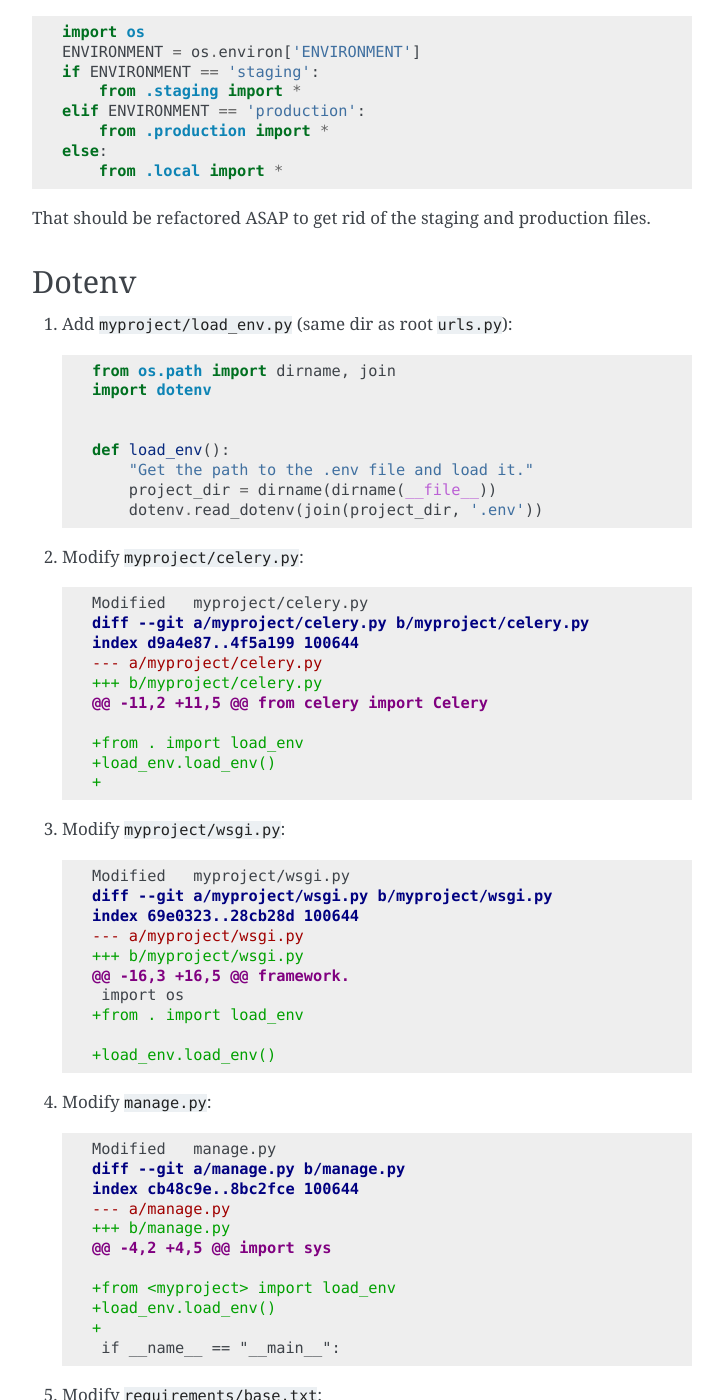
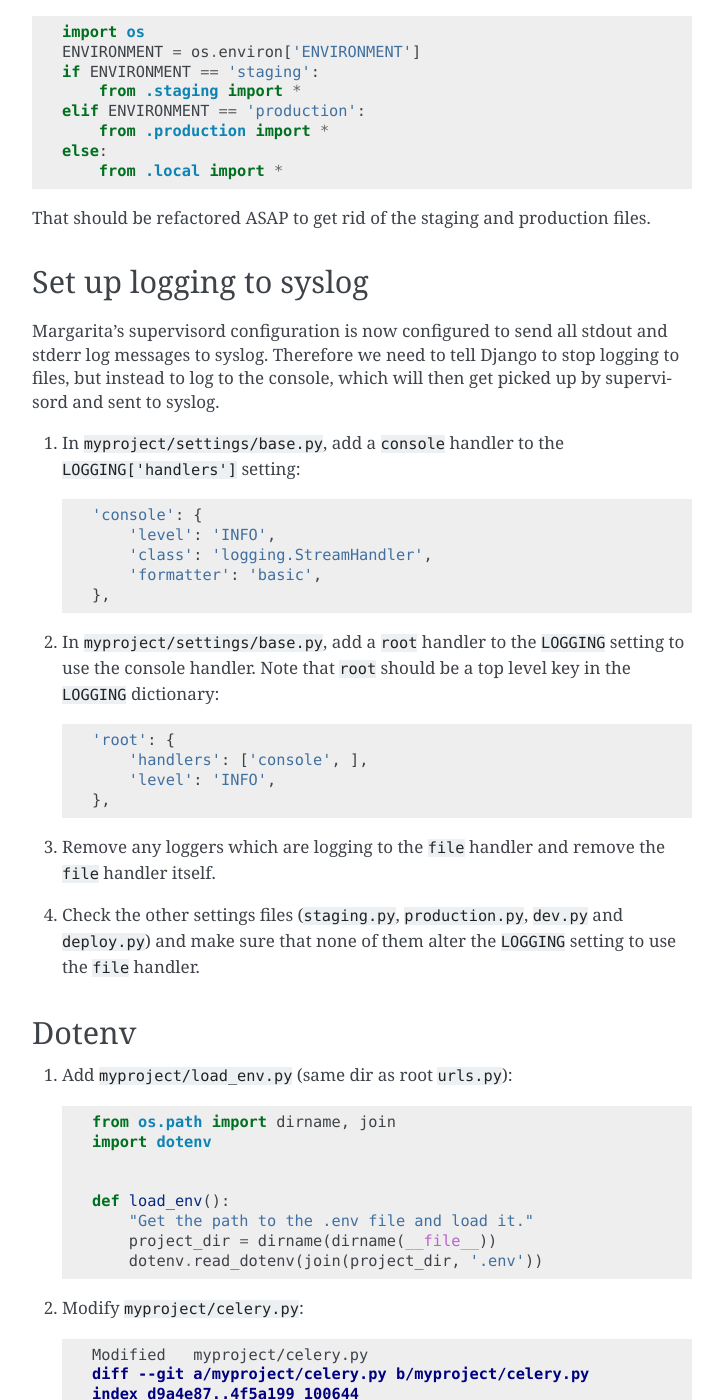
Before and after one commit to caktus/guidebook, a Sphinx documentation site: the page built from source/margarita/upgrading.rst, in a window 1280 px wide and 1400 px high, scrolled down 2190 px. Shown: the whole window, without its empty margins (388-1111 px from the left). Built offline with Sphinx 7.4.7, drawn with Linux system fonts in a browser that asks for light colours; some of the changed text lies outside the part shown.

Commit message:
Update info on logging with new Margarita
This shows how to update your project to take advantage of the new
logging improvements in Margarita.

I think this will also address the issue that @ironfroggy saw with
EpicAllies logging still going to `/var/www/epicallieshq/log`

```diff
--- a/source/margarita/upgrading.rst
+++ b/source/margarita/upgrading.rst
@@ -116,6 +116,40 @@ The easiest way is to create a new file called ``deploy.py`` with this content:
        from .local import *
 
 That should be refactored ASAP to get rid of the staging and production files.
+
+Set up logging to syslog
+------------------------
+
+Margarita's supervisord configuration is now configured to send all stdout and stderr log messages
+to syslog. Therefore we need to tell Django to stop logging to files, but instead to log to the
+console, which will then get picked up by supervisord and sent to syslog.
+
+1. In ``myproject/settings/base.py``, add a ``console`` handler to the ``LOGGING['handlers']``
+   setting:
+
+   .. code-block:: python
+
+      'console': {
+          'level': 'INFO',
+          'class': 'logging.StreamHandler',
+          'formatter': 'basic',
+      },
+
+#. In ``myproject/settings/base.py``, add a ``root`` handler to the ``LOGGING`` setting to use the
+   console handler. Note that ``root`` should be a top level key in the ``LOGGING`` dictionary:
+
+   .. code-block:: python
+
+      'root': {
+          'handlers': ['console', ],
+          'level': 'INFO',
+      },
+
+#. Remove any loggers which are logging to the ``file`` handler and remove the ``file`` handler
+   itself.
+
+#. Check the other settings files (``staging.py``, ``production.py``, ``dev.py`` and ``deploy.py``)
+   and make sure that none of them alter the ``LOGGING`` setting to use the ``file`` handler.
 
 Dotenv
 ------
```
